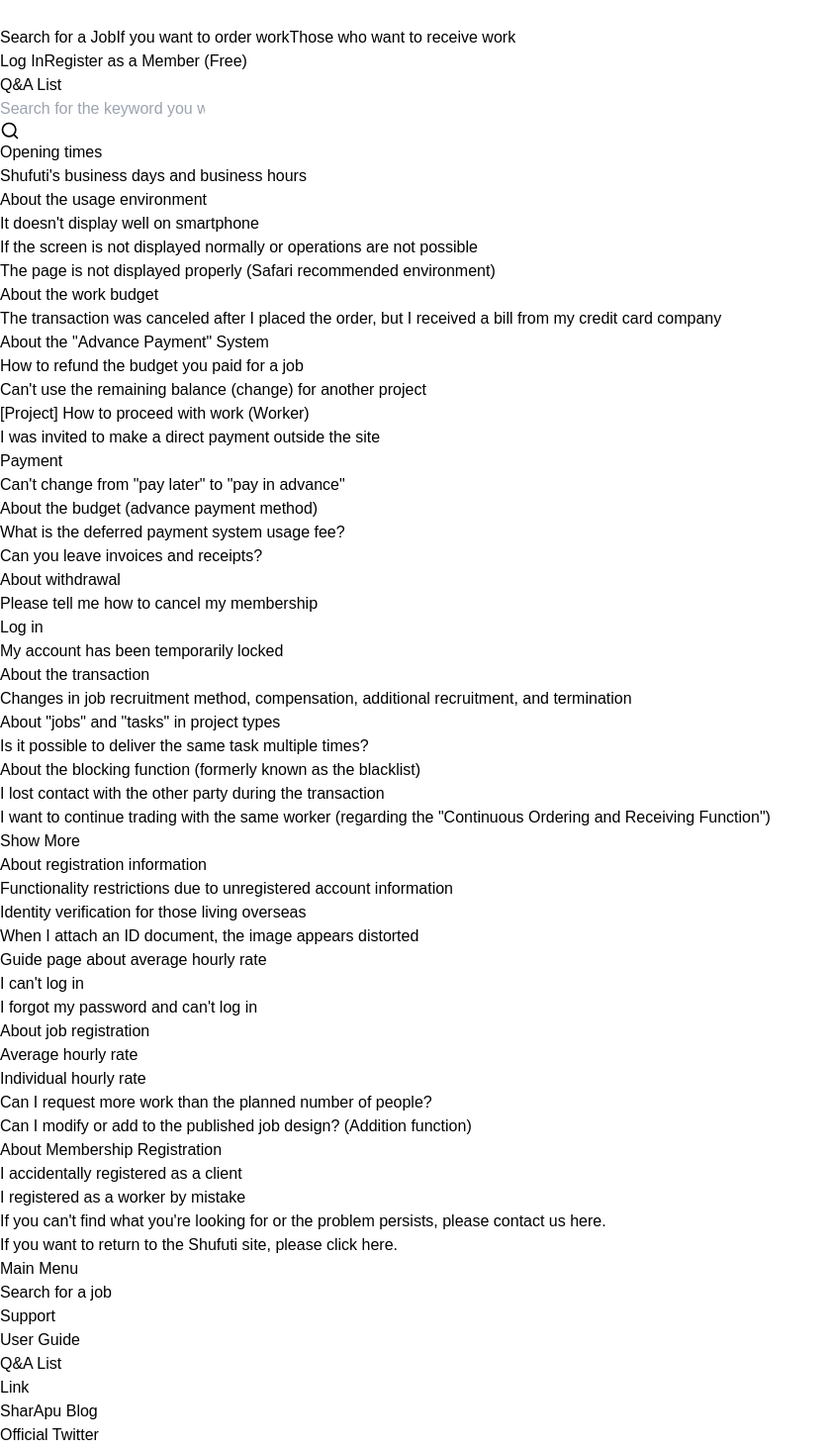
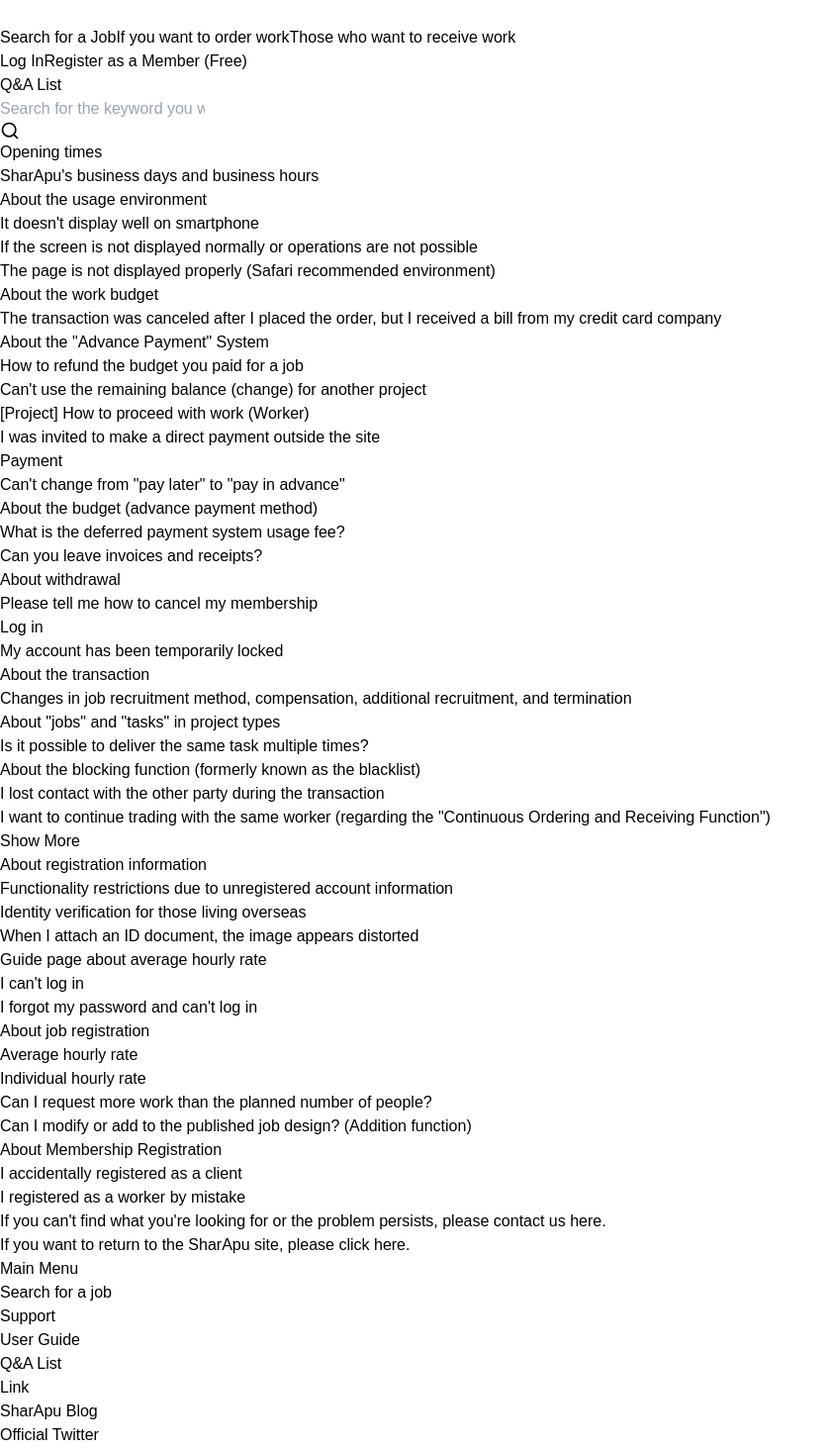
Before and after one commit to SumaiyaTarannumNoor/SharApu-Job-Portal, a React (Vite) app: page /faq in a window 1280 px wide. Shown: the part 633-2098 px from the top of the page at 99% size, without its empty margins (0-841 px from the left). Built offline with nearby package versions, Linux system fonts and the light colour scheme.

Commit message:
Update FAQ.jsx

```diff
--- a/src/Pages/FAQ.jsx
+++ b/src/Pages/FAQ.jsx
@@ -19,7 +19,7 @@
     {
       title: 'Opening times',
       items: [
-        { text: "Shufuti's business days and business hours", link: '#' }
+        { text: "SharApu's business days and business hours", link: '#' }
       ]
     },
     {
@@ -193,7 +193,7 @@
           .
         </p>
         <p>
-          If you want to return to the Shufuti site, please{' '}
+          If you want to return to the SharApu site, please{' '}
           <a href="#" className="text-pink-600 hover:text-pink-700 hover:underline">
             click here
           </a>
```
